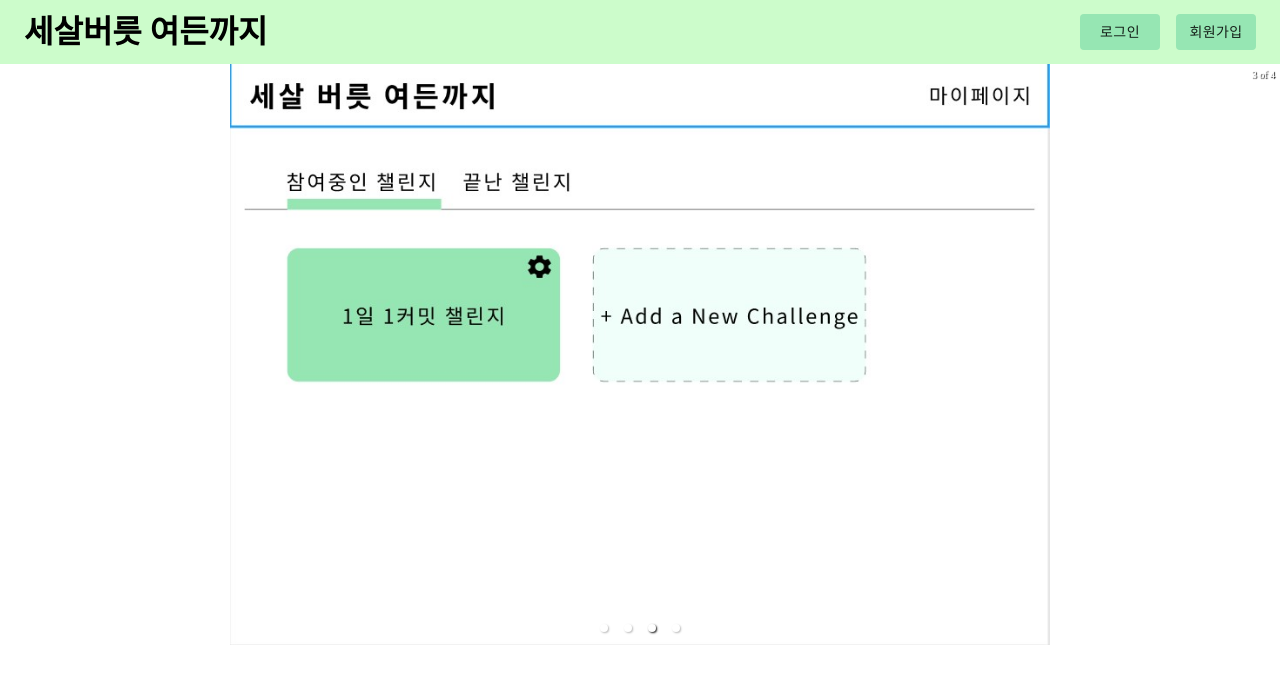
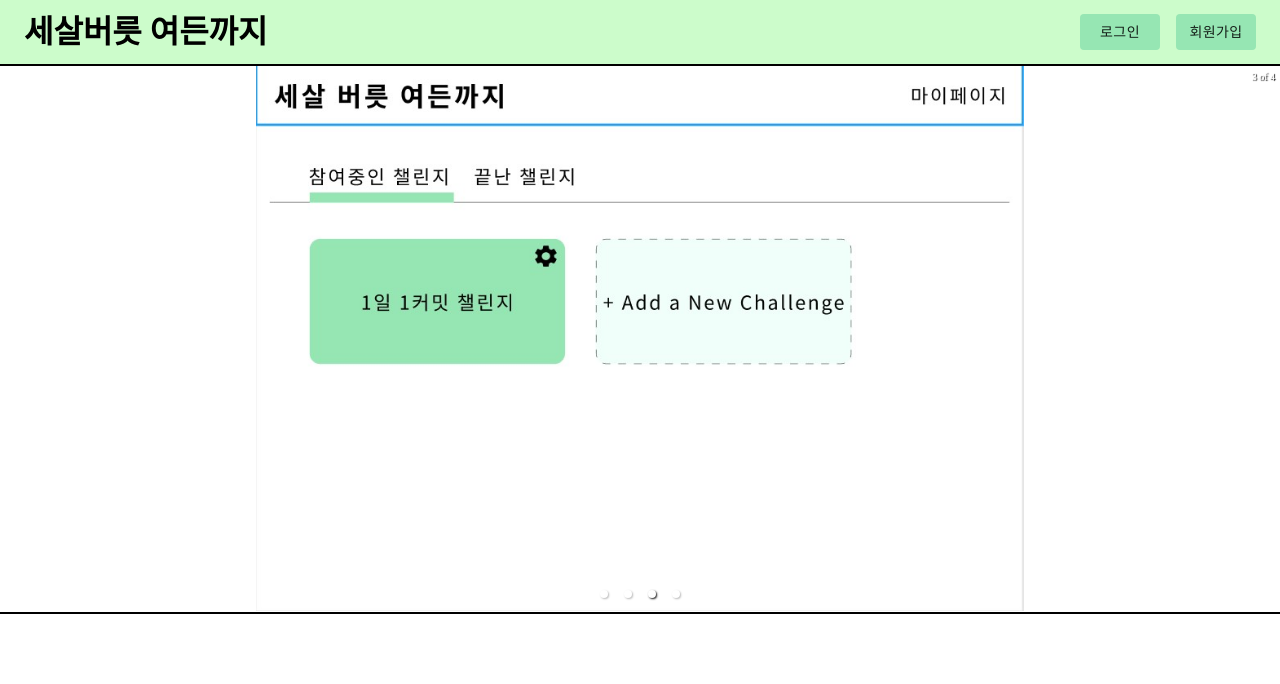
Before and after one commit to TeamGrabit/challenge, a React (Create React App) app in the folder frontend/: page / in a window 1280 px wide. Shown: the top 684 px of the page. Built offline with nearby package versions, Linux system fonts and the light colour scheme.

Commit message:
Intropage 수정
캐러셀 마우스 호버시에도 자동넘김 유지
위아래 경계선을 추가해 가시성 확보
Header.js 에 URL 수정

```diff
--- a/frontend/src/components/Header.js
+++ b/frontend/src/components/Header.js
@@ -35,13 +35,13 @@ function Header() {
 			<Toolbar>
 				{
 					isLogined ?
-						<Link className="link" href="/">
+						<Link className="link" href="/challenge/ing">
 							<Typography className="title" variant="h5">
 								세살버릇 여든까지
 							</Typography>
 						</Link>
 						:
-						<Link className="link" href="/intro">
+						<Link className="link" href="/">
 							<Typography className="title" variant="h5">
 								세살버릇 여든까지
 							</Typography>
--- a/frontend/src/css/pages/Intro.scss
+++ b/frontend/src/css/pages/Intro.scss
@@ -5,9 +5,13 @@
 		align-items: center;
 		// margin-left: 15vw;
         overflow: hidden;
+		border-top-style: solid;
+		border-bottom-style: solid;
+		border-color: #000;
+		border-width: 2px;
 	}
     .box-img {
-        padding-left: 13vw;
-        padding-right: 13vw;
+        padding-left: 15vw;
+        padding-right: 15vw;
     }
 }
--- a/frontend/src/pages/Intro.js
+++ b/frontend/src/pages/Intro.js
@@ -1,8 +1,17 @@
 import React from 'react';
 import "react-responsive-carousel/lib/styles/carousel.min.css";
 import { Carousel } from 'react-responsive-carousel';
+import { CardActions } from '@material-ui/core';
 
 export default function Intro() {
+	const indicatorStyles = {
+		background: '#000',
+		width: 8,
+		height: 8,
+		margin: '0 5px',
+		display: 'inline-block',
+	};
+
 	return (
 		<div className="Intro">
 			<Carousel
@@ -13,6 +22,7 @@ export default function Intro() {
 				autoPlay={true}
 				centerMode={true}
 				centerSlidePercentage={90}
+				stopOnHover={false}
 			>
 				<div>
 					<img className="box-img" src="/image/캐러셀1.jpg" alt="캐러셀1" />
```
